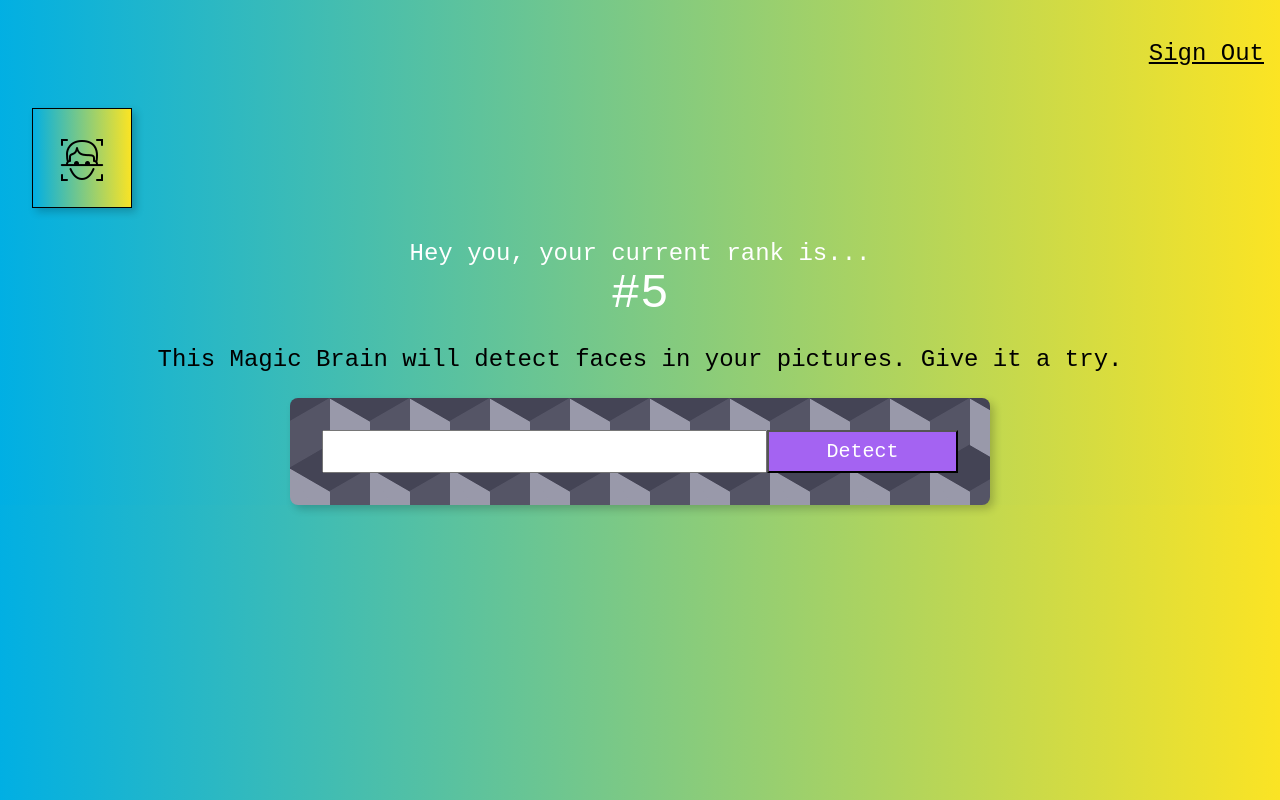
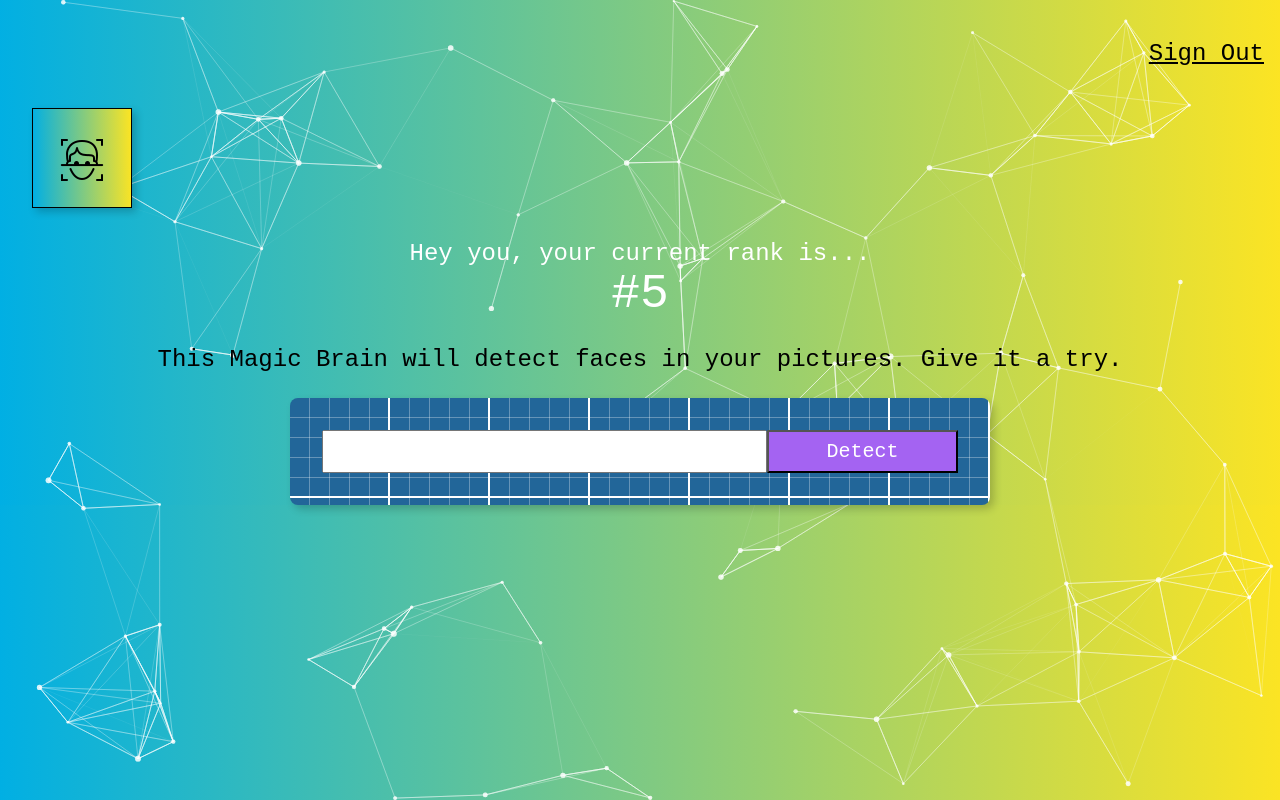
Before and after one commit to robalobadob/facial-recognition, a React (Create React App) app: page / in a window 1280 px wide. Built offline with nearby package versions, Linux system fonts and the light colour scheme.

Commit message:
added TSParticles and changed link CSS pattern

```diff
--- a/src/App.css
+++ b/src/App.css
@@ -7,37 +7,11 @@
   justify-content: center;
 }
 
-.App-logo {
-  height: 40vmin;
-  pointer-events: none;
+.particles {
+  position: fixed;
+  top: 0;
+  right: 0;
+  bottom: 0;
+  left: 0;
+  z-index: -1;
 }
-
-@media (prefers-reduced-motion: no-preference) {
-  .App-logo {
-    animation: App-logo-spin infinite 20s linear;
-  }
-}
-
-.App-header {
-  background-color: #282c34;
-  min-height: 100vh;
-  display: flex;
-  flex-direction: column;
-  align-items: center;
-  justify-content: center;
-  font-size: calc(10px + 2vmin);
-  color: white;
-}
-
-.App-link {
-  color: #61dafb;
-}
-
-@keyframes App-logo-spin {
-  from {
-    transform: rotate(0deg);
-  }
-  to {
-    transform: rotate(360deg);
-  }
-}
--- a/src/App.js
+++ b/src/App.js
@@ -1,13 +1,98 @@
 import React, { Component } from 'react';
+import Particles from "react-tsparticles";
 import Navigation from './components/Navigation/Navigation';
 import Logo from './components/Logo/Logo';
 import Rank from './components/Rank/Rank';
 import ImageLinkForm from './components/ImageLinkForm/ImageLinkForm';
 import './App.css';
 
+const particlesOptions = {
+    fpsLimit: 60,
+    interactivity: {
+      events: {
+        onClick: {
+          enable: true,
+          mode: "push",
+        },
+        onHover: {
+          enable: true,
+          mode: "repulse",
+        },
+        resize: true,
+      },
+      modes: {
+        bubble: {
+          distance: 400,
+          duration: 2,
+          opacity: 0.8,
+          size: 40,
+        },
+        push: {
+          quantity: 4,
+        },
+        repulse: {
+          distance: 200,
+          duration: 0.4,
+        },
+      },
+    },
+    particles: {
+      color: {
+        value: "#ffffff",
+      },
+      links: {
+        color: "#ffffff",
+        distance: 150,
+        enable: true,
+        opacity: 0.5,
+        width: 1,
+      },
+      collisions: {
+        enable: true,
+      },
+      move: {
+        direction: "none",
+        enable: true,
+        outMode: "bounce",
+        random: false,
+        speed: 4,
+        straight: false,
+      },
+      number: {
+        density: {
+          enable: true,
+          area: 800,
+        },
+        value: 80,
+      },
+      opacity: {
+        value: 0.6,
+      },
+      shape: {
+        type: "circle",
+      },
+      size: {
+        random: true,
+        value: 3,
+      },
+    },
+    detectRetina: true,
+  }
+
 function App() {
+  const particlesInit = (main) => {
+  };
+  const particlesLoaded = (container) => {
+  };
   return (
     <div className="App">
+      <Particles
+        id="tsparticles"
+        init={particlesInit}
+        loaded={particlesLoaded}
+        options={particlesOptions}
+        className='particles'
+      />
       <Navigation />
       <Logo />
       <Rank />
--- a/src/components/ImageLinkForm/ImageLinkForm.css
+++ b/src/components/ImageLinkForm/ImageLinkForm.css
@@ -1,12 +1,10 @@
 .form {
     width: 700px;
-    background-color:#556;
-    background-image:   linear-gradient(30deg, #445 12%, transparent 12.5%, transparent 87%, #445 87.5%, #445),
-                        linear-gradient(150deg, #445 12%, transparent 12.5%, transparent 87%, #445 87.5%, #445),
-                        linear-gradient(30deg, #445 12%, transparent 12.5%, transparent 87%, #445 87.5%, #445),
-                        linear-gradient(150deg, #445 12%, transparent 12.5%, transparent 87%, #445 87.5%, #445),
-                        linear-gradient(60deg, #99a 25%, transparent 25.5%, transparent 75%, #99a 75%, #99a),
-                        linear-gradient(60deg, #99a 25%, transparent 25.5%, transparent 75%, #99a 75%, #99a);
-    background-size:80px 140px;
-    background-position: 0 0, 0 0, 40px 70px, 40px 70px, 0 0, 40px 70px;
+    background-color:#269;
+    background-image:   linear-gradient(white 2px, transparent 2px),
+                        linear-gradient(90deg, white 2px, transparent 2px),
+                        linear-gradient(rgba(255,255,255,.3) 1px, transparent 1px),
+                        linear-gradient(90deg, rgba(255,255,255,.3) 1px, transparent 1px);
+    background-size: 100px 100px, 100px 100px, 20px 20px, 20px 20px;
+    background-position:-2px -2px, -2px -2px, -1px -1px, -1px -1px;
 }
```
